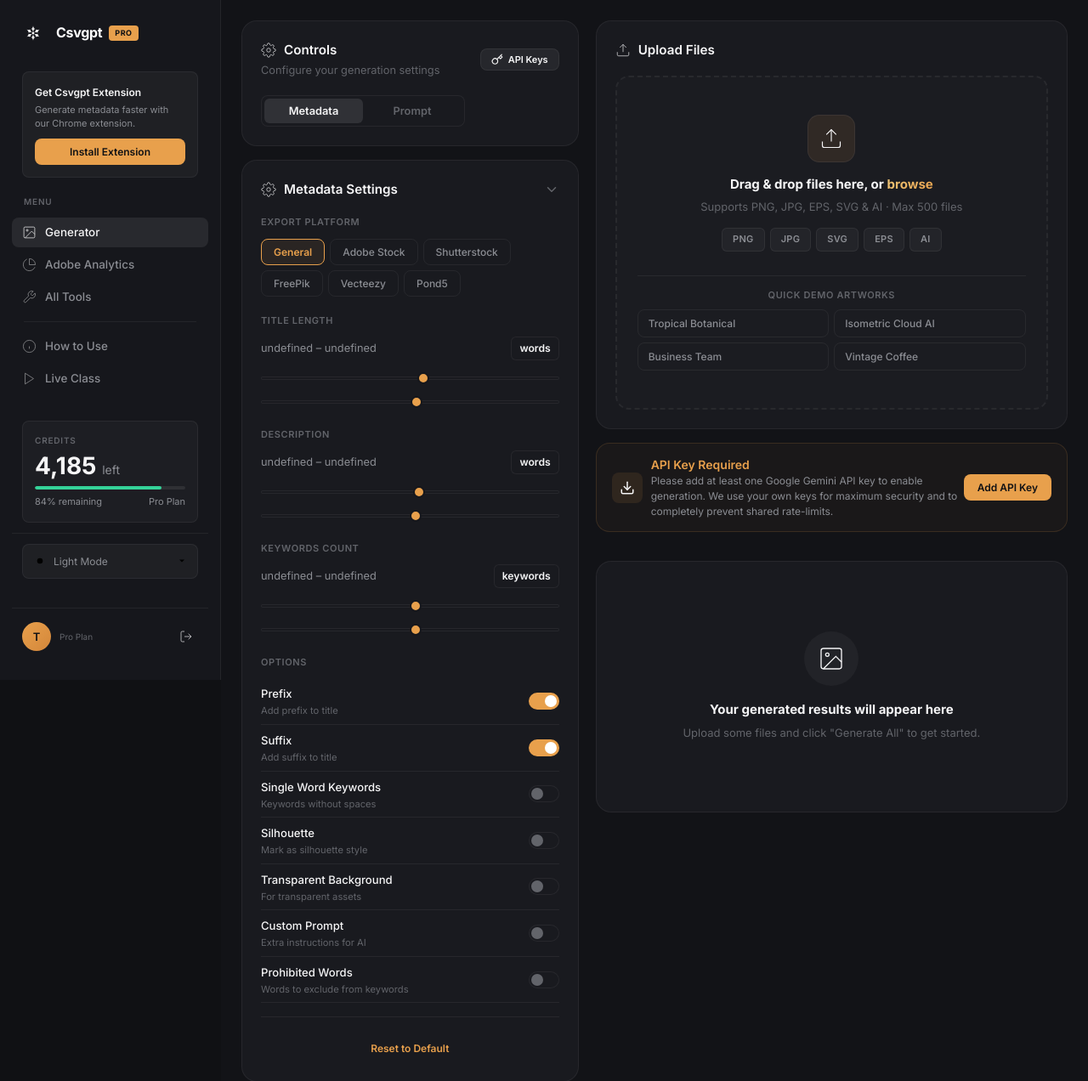
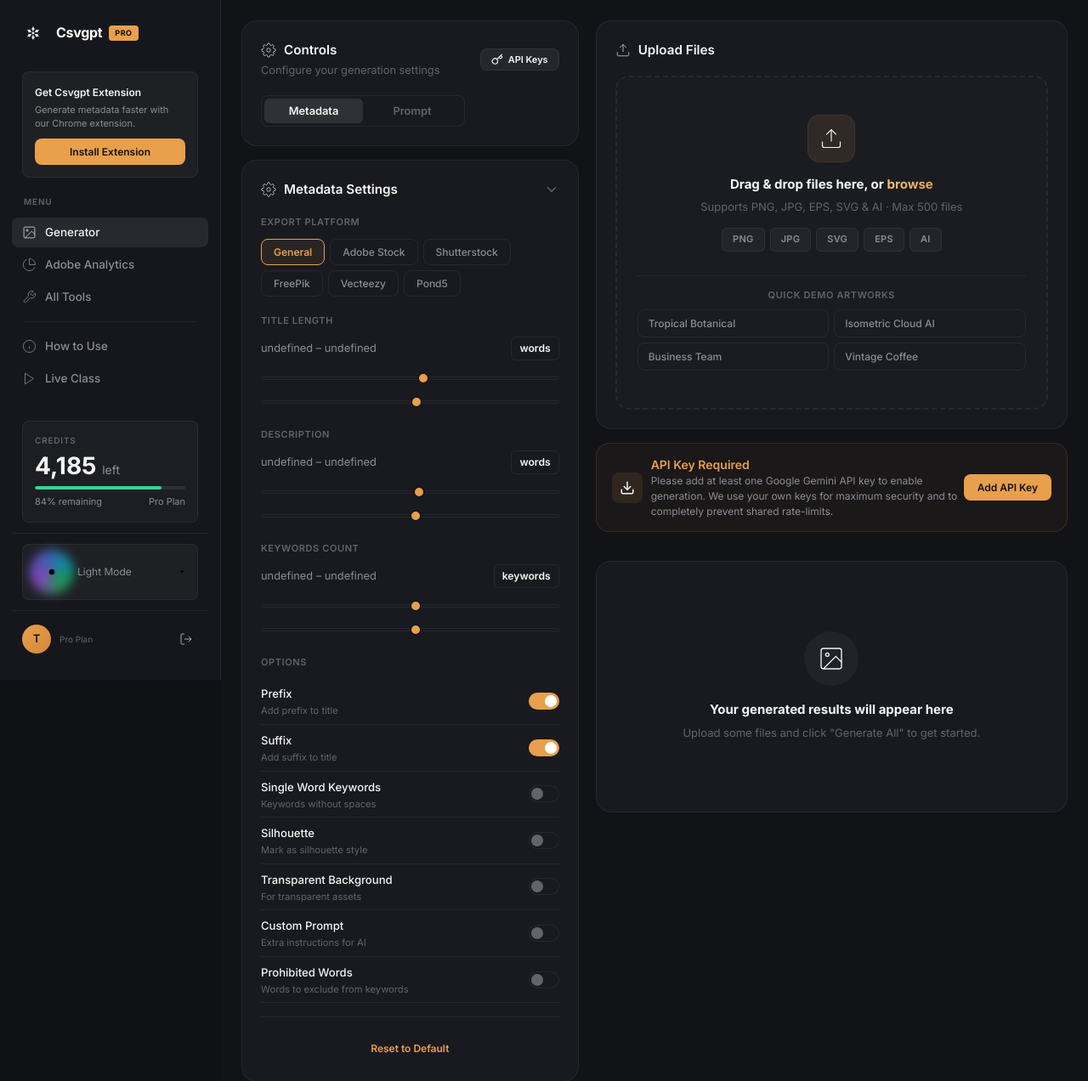
Before and after one commit to tanmoymondal1312/GPTNest, a Django app: template templates/tool.html in a window 1280 px wide. Shown: the top 1272 px of the page at 85% size. Run offline with Django 5.2, Linux system fonts and the light colour scheme; the template is opened without the code that fills it, so the values that code supplies are empty.

Commit message:
feat: rotating purple-green gradient glow around sun icon

```diff
--- a/static/css/golap-metadata.css
+++ b/static/css/golap-metadata.css
@@ -1938,3 +1938,55 @@
         position: static;
     }
 }
+
+/* ============================================
+   Sun Icon Rotating Gradient Glow
+   ============================================ */
+
+.gp-sun-wrapper {
+    position: relative;
+    width: 44px;
+    height: 44px;
+    display: flex;
+    align-items: center;
+    justify-content: center;
+    flex-shrink: 0;
+}
+
+.gp-sun-icon {
+    position: relative;
+    z-index: 2;
+    color: var(--primary, #d4a052);
+    filter: drop-shadow(0 0 8px rgba(212, 160, 82, 0.4));
+}
+
+.gp-sun-glow {
+    position: absolute;
+    inset: -4px;
+    border-radius: 50%;
+    background: conic-gradient(
+        from 0deg,
+        #a855f7,
+        #6366f1,
+        #06b6d4,
+        #22c55e,
+        #a855f7
+    );
+    opacity: 0.7;
+    filter: blur(6px);
+    animation: gp-sun-spin 4s linear infinite;
+}
+
+@keyframes gp-sun-spin {
+    from { transform: rotate(0deg); }
+    to { transform: rotate(360deg); }
+}
+
+.gp-theme-selector:hover .gp-sun-glow {
+    opacity: 1;
+    filter: blur(8px);
+}
+
+.gp-theme-selector:hover .gp-sun-icon {
+    filter: drop-shadow(0 0 12px rgba(212, 160, 82, 0.6));
+}
--- a/templates/tool.html
+++ b/templates/tool.html
@@ -85,7 +85,10 @@
 
             <div class="gp-sidebar-theme">
                 <div class="gp-theme-selector" id="gp-theme-toggle" role="button" tabindex="0">
-                    <svg viewBox="0 0 24 24" width="40" height="40"><circle cx="12" cy="12" r="5"></circle><line x1="12" y1="1" x2="12" y2="3"></line><line x1="12" y1="21" x2="12" y2="23"></line><line x1="4.22" y1="4.22" x2="5.64" y2="5.64"></line><line x1="18.36" y1="18.36" x2="19.78" y2="19.78"></line><line x1="1" y1="12" x2="3" y2="12"></line><line x1="21" y1="12" x2="23" y2="12"></line><line x1="4.22" y1="19.78" x2="5.64" y2="18.36"></line><line x1="18.36" y1="5.64" x2="19.78" y2="4.22"></line></svg>
+                    <div class="gp-sun-wrapper">
+                        <div class="gp-sun-glow"></div>
+                        <svg class="gp-sun-icon" viewBox="0 0 24 24" width="40" height="40"><circle cx="12" cy="12" r="5"></circle><line x1="12" y1="1" x2="12" y2="3"></line><line x1="12" y1="21" x2="12" y2="23"></line><line x1="4.22" y1="4.22" x2="5.64" y2="5.64"></line><line x1="18.36" y1="18.36" x2="19.78" y2="19.78"></line><line x1="1" y1="12" x2="3" y2="12"></line><line x1="21" y1="12" x2="23" y2="12"></line><line x1="4.22" y1="19.78" x2="5.64" y2="18.36"></line><line x1="18.36" y1="5.64" x2="19.78" y2="4.22"></line></svg>
+                    </div>
                     Light Mode
                     <svg viewBox="0 0 24 24" style="width:12px;height:12px;margin-left:auto"><polyline points="6 9 12 15 18 9"></polyline></svg>
                 </div>
```
